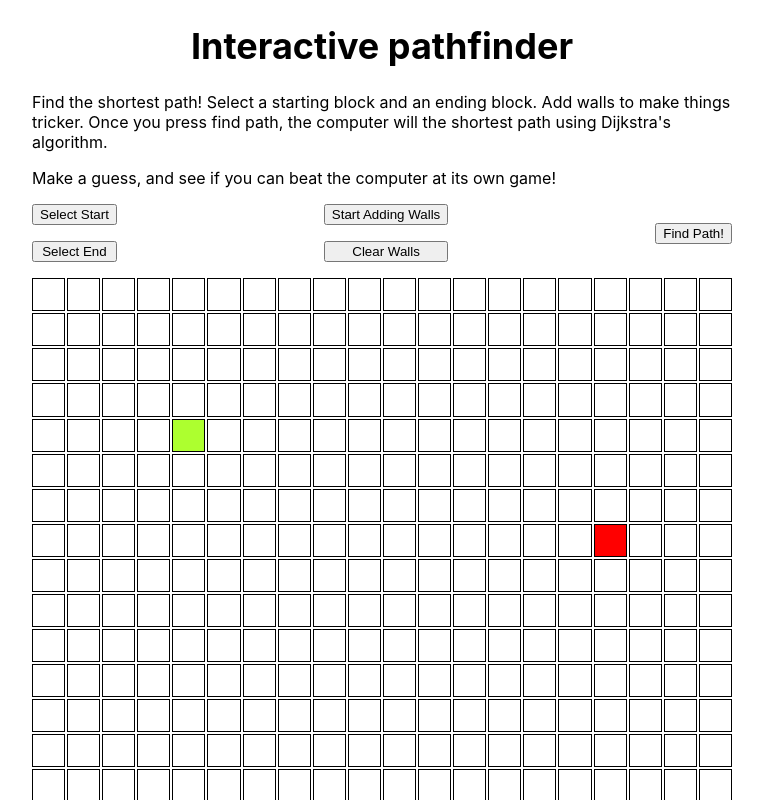
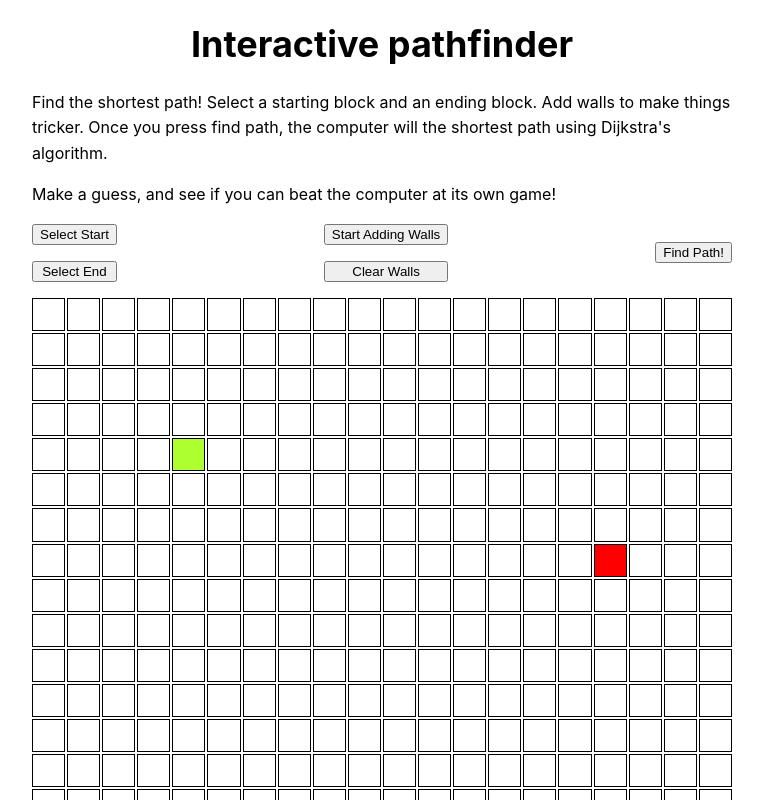
Before and after one commit to shanemcfadden/interactive-pathfinder, a React (Create React App) app: page / in a window 1280 px wide. Shown: the top 800 px of the page, without its empty margins (258-1021 px from the left). Built offline with nearby package versions, Linux system fonts and the light colour scheme.

Commit message:
Adjust line-height and heading margin

```diff
--- a/src/index.css
+++ b/src/index.css
@@ -5,6 +5,7 @@ body {
     sans-serif;
   -webkit-font-smoothing: antialiased;
   -moz-osx-font-smoothing: grayscale;
+  line-height: 1.6;
 }
 
 code {
@@ -14,6 +15,7 @@ code {
 
 h1 {
   font-size: 36px;
+  margin: 16px 0;
 }
 
 .centered-text {
```
